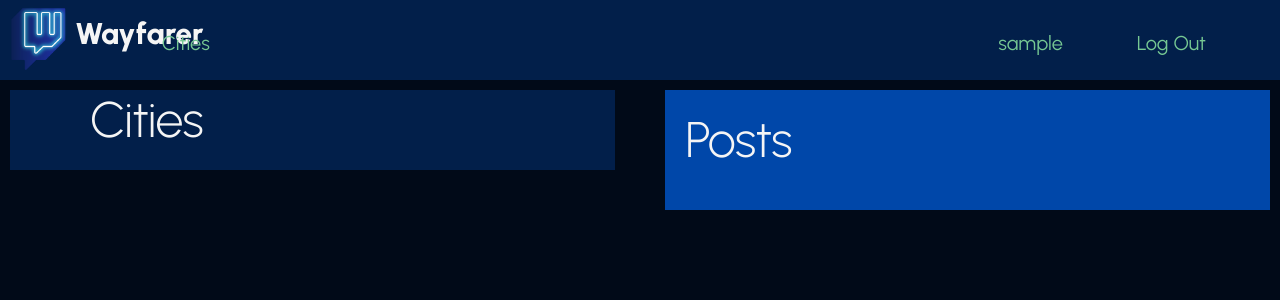
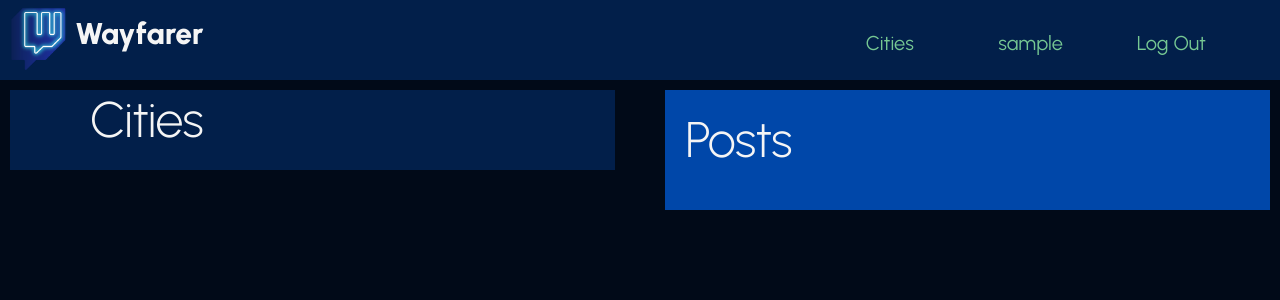
Before and after one commit to geearen/the-wayfarer, a Django app: page /cities/ in a window 1280 px wide. Shown: the top 300 px of the page. Run offline with Django 3.2, Linux system fonts and the light colour scheme; the visitor is signed in with stand-in values (Sample User, id 1); data that the repository does not hold is empty.

Commit message:
fixed city link position in nav bar

```diff
--- a/app_account/static/styles/main.css
+++ b/app_account/static/styles/main.css
@@ -88,6 +88,10 @@ nav {
   font-weight: 800;
   font-size: 2em;
   color: var(--text);
+}
+
+.button_city {
+  grid-area: box0;
 }
 
 .button_login {
--- a/app_account/templates/base.html
+++ b/app_account/templates/base.html
@@ -42,11 +42,9 @@
     <div class="nav_button_container button_user">
       <a href="{% url 'profile_detail' user.profile.pk%}" class="nav_button">{{user.username}}</a>
     </div>
-
-    <div class="nav_button_container button_cities">
+    <div class="nav_button_container button_city">
       <a class="nav_button" href="/cities/1/">Cities</a>
     </div>
-
     <div class="nav_button_container button_logout">
       <a class="nav_button" href="{% url 'logout' %}">Log Out</a>
     </div>
```
